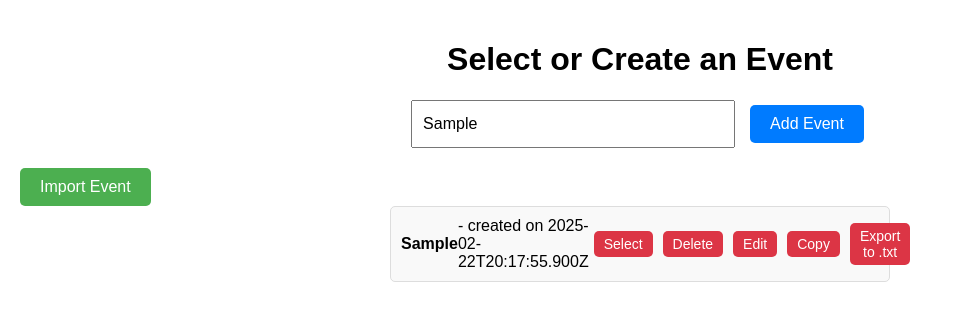
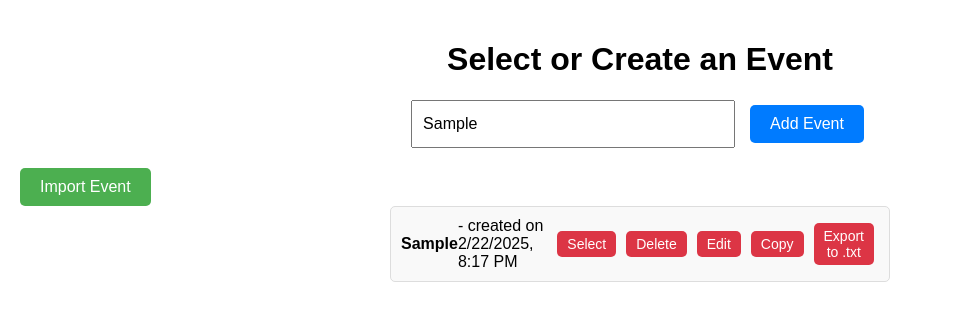
Before and after one commit to chibranche/drink-manager, a React (Create React App) app: page /drink-manager/manage-events in a window 1280 px wide. Both pictures are taken after typing "Sample" into the empty fields and a click on the button "Add Event". Shown: the top 320 px of the page, without its empty margins (0-953 px from the left). Built offline with nearby package versions, Linux system fonts and the light colour scheme; the HTML template or start-up script is replaced by a standard one.

Commit message:
Correct date format on manage events

```diff
--- a/src/pages/ManageEvents.js
+++ b/src/pages/ManageEvents.js
@@ -51,7 +51,13 @@ const {events, createEvent, editEventName, deleteEvent, copyEvent, exportEventTo
       <ul className="event-list">
       {events.map((event) => (
   <li key={event.id} style={{ marginBottom: '1rem' }}>
-    <b>{event.name}</b> - created on {event?.createdOn}
+    <b>{event.name}</b> - created on {new Date(event?.createdOn).toLocaleDateString(undefined, {
+                    year: 'numeric',
+                    month: 'numeric',
+                    day: 'numeric',
+                    hour: 'numeric',
+                    minute: 'numeric',
+                })}
     <br />
     <button onClick={() => props.onSelectEvent(event)}>Select</button>
     <button onClick={() => deleteEvent(event.id)}>Delete</button>
```
